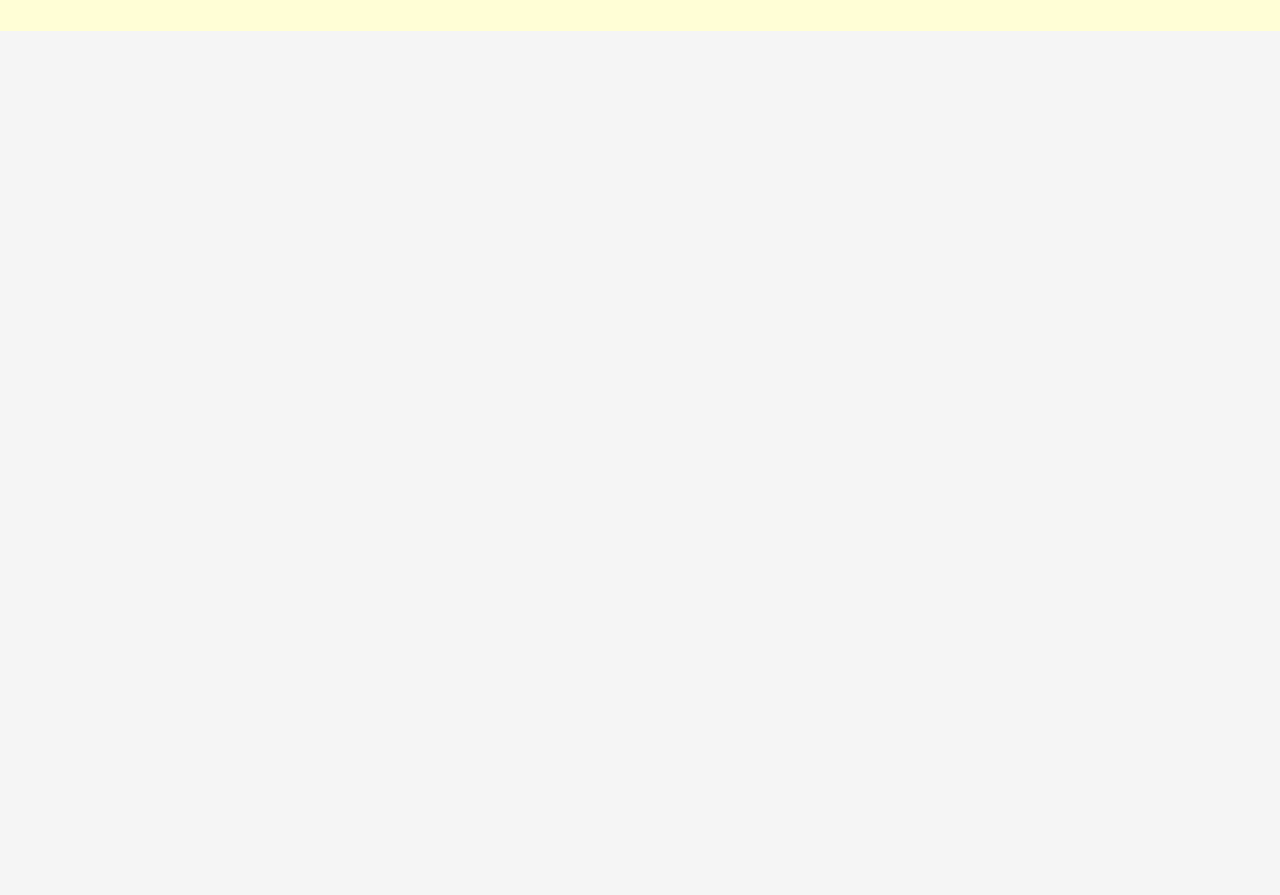
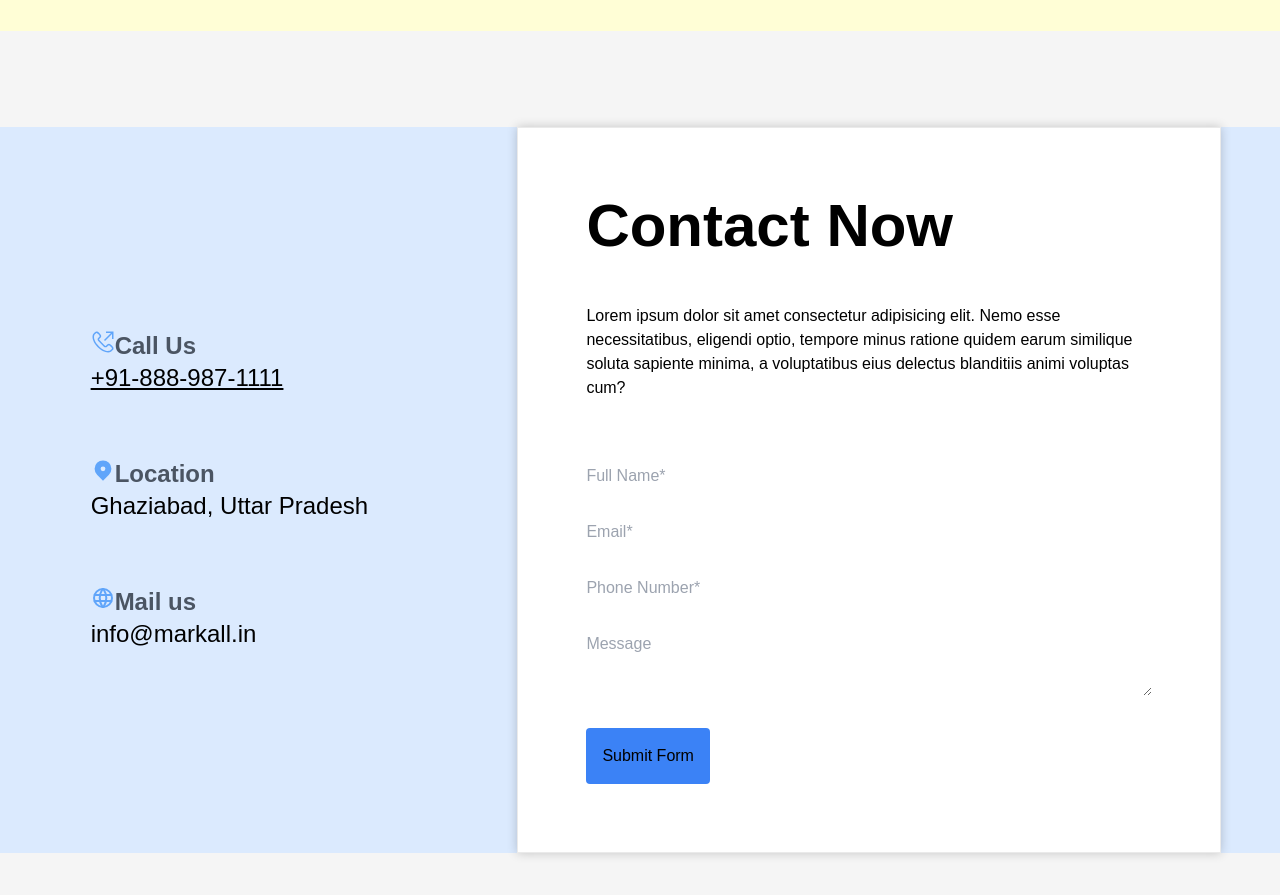
Before and after one commit to mirsahebali/ecommerce-website, a Next.js app: page / in a window 1280 px wide. Shown: the part 2600-3495 px from the top of the page. Before the commit the page ends 2727 px from the top, so only its background shows below. Built offline with nearby package versions, Linux system fonts and the light colour scheme.

Commit message:
added contact page

```diff
--- /dev/null
+++ b/contacts/data.json
@@ -0,0 +1 @@
+{"name":"Mir","phone":939393,"message":"Hello amigosn","email":"mirsahebali"}
--- a/package.json
+++ b/package.json
@@ -15,6 +15,7 @@
     "@types/react-dom": "18.0.11",
     "eslint": "8.34.0",
     "eslint-config-next": "13.1.6",
+    "fs": "^0.0.1-security",
     "next": "13.1.6",
     "react": "18.2.0",
     "react-dom": "18.2.0",
--- /dev/null
+++ b/src/pages/api/form.ts
@@ -0,0 +1,24 @@
+// Next.js API route support: https://nextjs.org/docs/api-routes/introduction
+import type { NextApiRequest, NextApiResponse } from "next";
+import * as fs from "fs"
+type Data = {
+  name: string;
+  email: string;
+  phone: number;
+  message: string;
+};
+
+export default function handler(
+  req: NextApiRequest,
+  res: NextApiResponse<Data>
+) {
+  if (req.method === "POST") {
+    console.log(req.body);
+    fs.writeFile("contacts/data.json", JSON.stringify(req.body), ()=>{})
+    res.status(200).json(req.body)
+  } else {
+    res
+      .status(200)
+      .json({ name: "Mir", email: "d", phone: 88, message: "hello" });
+  }
+}
--- a/src/pages/api/hello.ts
+++ /dev/null
@@ -1,13 +0,0 @@
-// Next.js API route support: https://nextjs.org/docs/api-routes/introduction
-import type { NextApiRequest, NextApiResponse } from 'next'
-
-type Data = {
-  name: string
-}
-
-export default function handler(
-  req: NextApiRequest,
-  res: NextApiResponse<Data>
-) {
-  res.status(200).json({ name: 'John Doe' })
-}
--- /dev/null
+++ b/src/pages/components/Contact.tsx
@@ -0,0 +1,99 @@
+import { useState } from "react";
+import { VscCallOutgoing } from "react-icons/vsc";
+import { HiLocationMarker } from "react-icons/hi"
+import { TbWorld } from "react-icons/tb"
+
+export default function ContactUs() {
+  const [fullname, setFullname] = useState("");
+  const [email, setEmail] = useState("");
+  const [number, setNumber] = useState();
+  const [message, setMessage] = useState("");
+
+  function handleSubmit() { }
+
+  return (
+    <div className="flex w-[100vw] justify-around items-center bg-blue-100 mb-[7.5rem]">
+      <div className="flex flex-col justify-center text-2xl">
+        <div className="m-8 ">
+          <h1 className="text-2xl font-bold flex"><span className="text-blue-400"><VscCallOutgoing /></span> <span className="text-gray-600">Call Us</span></h1>
+          <p className="underline"> +91-888-987-1111</p>
+        </div>
+        <div className="m-8 ">
+          <h1 className="text-2xl font-bold flex"><span className="text-blue-400"><HiLocationMarker /></span> <span className="text-gray-600">Location</span></h1>
+          <p>Ghaziabad, Uttar Pradesh</p>
+        </div>
+        <div className="m-8 ">
+          <h1 className="text-2xl flex font-bold"><span className="text-blue-400"><TbWorld /></span><span className="text-gray-600">Mail us</span></h1>
+          <p>info@markall.in</p>
+        </div>
+      </div>
+      <div className="flex flex-col w-[55%] custom-shadow h-[80vh] z-10 bg-white">
+        <div>
+          <h1 className="text-6xl p-12 font-bold ">Contact Now</h1>
+          <p className="font-thin px-12">
+            Lorem ipsum dolor sit amet consectetur adipisicing elit. Nemo esse
+            necessitatibus, eligendi optio, tempore minus ratione quidem earum
+            similique soluta sapiente minima, a voluptatibus eius delectus
+            blanditiis animi voluptas cum?
+          </p>
+        </div>
+        <div>
+          <form onSubmit={handleSubmit} className="flex flex-col p-12">
+            <input
+              className="hover:enabled:scale-110 ease-in-out duration-300 py-4"
+              placeholder="Full Name*"
+              type="text"
+              value={fullname}
+              onChange={(e) => {
+                setFullname(e.target.value);
+              }}
+              name="fullname"
+            />
+
+            <input
+              className="hover:enabled:scale-110 ease-in-out duration-300 py-4"
+              placeholder="Email*"
+              type="email"
+              name="email"
+              value={email}
+              onChange={(e) => {
+                setEmail(e.target.value);
+              }}
+            />
+
+            <input
+              className="  hover:enabled:scale-110 ease-in-out duration-300 py-4"
+              placeholder="Phone Number*"
+              type="number"
+              name="number"
+              value={number}
+              onChange={(e) => {
+                setNumber(e.target.value);
+              }}
+            />
+
+            <textarea
+              className="  hover:enabled:scale-110 ease-in-out duration-300 py-4"
+              placeholder="Message"
+              name="message"
+              value={message}
+              onChange={(e) => {
+                setMessage(e.target.value);
+              }}
+            ></textarea>
+
+            <div>
+              <button
+                type="submit"
+                className="flex justify-center items-center p-4 bg-blue-500 rounded mt-8 hover:scale-110 ease-in-out duration-300"
+              >
+                Submit Form
+
+              </button>
+            </div>
+          </form>
+        </div>
+      </div>
+    </div>
+  );
+}
--- a/src/pages/index.tsx
+++ b/src/pages/index.tsx
@@ -1,9 +1,8 @@
 import Head from 'next/head'
-import styles from '@/styles/Home.module.css'
 import Main from "@/pages/components/Main"
 import Features from './components/Features'
 import Testimonials from './components/Testimonials';
-
+import Contact from "./components/Contact"
 export default function Home() {
   return (
     <>
@@ -14,9 +13,10 @@ export default function Home() {
         <link rel="icon" href="../assets/favicon.ico" />
       </Head>
       <main>
-<Main></Main>
-<Features></Features>
-<Testimonials/>
+        <Main></Main>
+        <Features></Features>
+        <Testimonials />
+        <Contact></Contact>
       </main>
     </>
   )
--- a/src/styles/globals.css
+++ b/src/styles/globals.css
@@ -1,11 +1,19 @@
 @tailwind base;
 @tailwind components;
 @tailwind utilities;
-  @import url('https://fonts.googleapis.com/css2?family=Plus+Jakarta+Sans:ital,wght@0,200;0,300;0,400;0,500;0,600;0,700;0,800;1,200;1,300;1,400;1,500;1,600;1,700;1,800&family=Roboto+Slab:wght@300;400;600&family=Rubik:wght@300;400;500;600&display=swap');
-body{
-margin: 0;
-font-family: 'Rubik', sans-serif;
-overflow-x: hidden;
-background-color: whitesmoke;
-z-index: -19;
+@import url("https://fonts.googleapis.com/css2?family=Plus+Jakarta+Sans:ital,wght@0,200;0,300;0,400;0,500;0,600;0,700;0,800;1,200;1,300;1,400;1,500;1,600;1,700;1,800&family=Roboto+Slab:wght@300;400;600&family=Rubik:wght@300;400;500;600&display=swap");
+body {
+  margin: 0;
+  font-family: "Montserrat", sans-serif;
+  overflow-x: hidden;
+  background-color: whitesmoke;
+  z-index: -19;
+
 }
+
+.custom-shadow {
+  border: 1px solid #eaeaea;
+  box-shadow: 0 0 10px rgba(0, 0, 0, 0.2);
+  padding: 20px;
+  height: max-content;
+}
```
Also changed, not shown: src/pages/components/Testimonials.tsx (indentation only), 1 other file (tests, documents, lock files or other folders).
